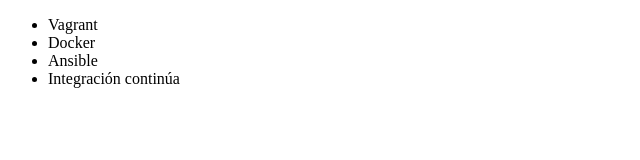
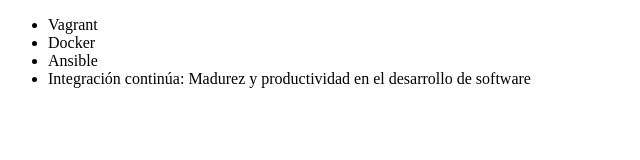
Before and after one commit to dacobot/alura-git, a plain HTML site: page index.html in a window 1280 px wide. Shown: the whole page, without its empty margins (0-640 px from the left). Drawn offline with Linux system fonts and the light colour scheme.

Commit message:
Renombrando curso de integracion continua

```diff
--- a/index.html
+++ b/index.html
@@ -9,7 +9,7 @@
          <li> Vagrant </li>
          <li> Docker </li>
          <li> Ansible </li>
-         <li> Integración continúa </li>
+         <li> Integración continúa: Madurez y productividad en el desarrollo de software </li>
      </ul>
 </body>
 </html>
```
